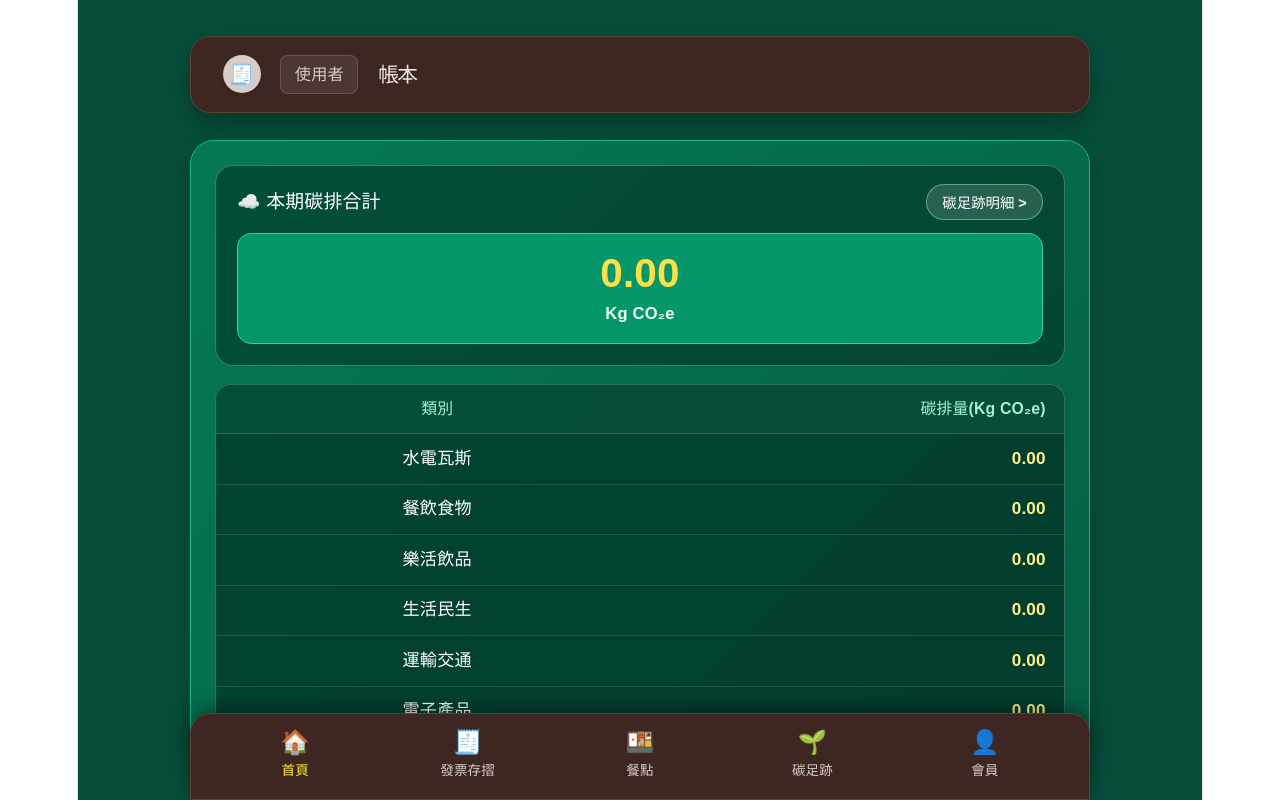
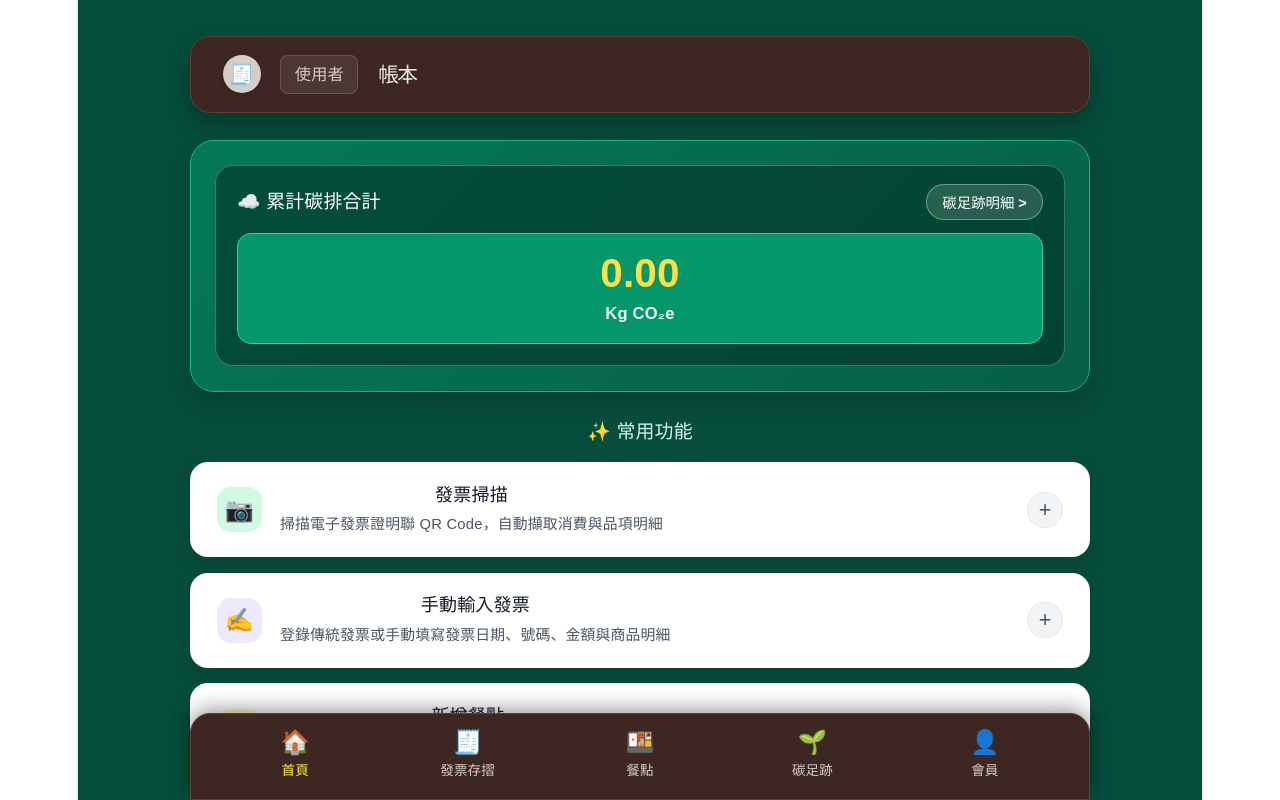
Before and after one commit to s49285373-debug/carbon-app, a Vue app: page /dashboard in a window 1280 px wide. Shown: the top 800 px of the page. Built offline with nearby package versions, Linux system fonts and the light colour scheme.

Commit message:
移除首頁類別明細表格並改為累計碳排合計

```diff
--- a/src/views/DashboardView.vue
+++ b/src/views/DashboardView.vue
@@ -20,7 +20,7 @@
         <section class="banner-card">
           <div class="carbon-summary-board">
             <div class="carbon-board-header">
-              <span>☁️ 本期碳排合計</span>
+              <span class="carbon-board-title">☁️ 累計碳排合計</span>
               <button type="button" class="banner-ledger-btn" @click="$router.push('/ledger')">
                 碳足跡明細 &gt;
               </button>
@@ -28,21 +28,6 @@
             <div class="carbon-total-box">
               <div class="carbon-total-number">{{ totalCarbonKg.toFixed(2) }}</div>
               <div class="carbon-total-unit">Kg CO₂e</div>
-            </div>
-          </div>
-
-          <div class="carbon-category-table">
-            <div class="carbon-table-head">
-              <span>類別</span>
-              <span>碳排量(Kg CO₂e)</span>
-            </div>
-            <div
-              class="carbon-table-row"
-              v-for="row in carbonCategoryRows"
-              :key="row.key"
-            >
-              <span class="carbon-cat-name">{{ row.label }}</span>
-              <span class="carbon-cat-val">{{ row.kg.toFixed(2) }}</span>
             </div>
           </div>
         </section>
@@ -2555,9 +2540,14 @@ const handleLogout = async () => {
   justify-content: space-between;
   align-items: center;
   gap: 0.5rem;
+  flex-wrap: nowrap;
+}
+
+.carbon-board-title {
   font-size: 1.05rem;
   font-weight: 800;
   color: #ffffff;
+  white-space: nowrap;
 }
 
 .banner-ledger-btn {
@@ -2570,6 +2560,7 @@ const handleLogout = async () => {
   font-weight: 700;
   cursor: pointer;
   white-space: nowrap;
+  flex-shrink: 0;
 }
 
 .banner-ledger-btn:hover {
@@ -2597,53 +2588,6 @@ const handleLogout = async () => {
   font-weight: 700;
   color: #ecfdf5;
   margin-top: 0.2rem;
-}
-
-.carbon-category-table {
-  background-color: rgba(2, 44, 34, 0.65);
-  border: 1px solid rgba(167, 243, 208, 0.28);
-  border-radius: 16px;
-  overflow: hidden;
-}
-
-.carbon-table-head {
-  display: grid;
-  grid-template-columns: 1fr 1fr;
-  background-color: rgba(6, 78, 59, 0.95);
-  color: #a7f3d0;
-  font-size: 0.88rem;
-  font-weight: 700;
-  padding: 0.6rem 1rem;
-  border-bottom: 1px solid rgba(167, 243, 208, 0.22);
-}
-
-.carbon-table-head span:last-child {
-  text-align: right;
-}
-
-.carbon-table-row {
-  display: grid;
-  grid-template-columns: 1fr 1fr;
-  align-items: center;
-  padding: 0.65rem 1rem;
-  border-bottom: 1px solid rgba(167, 243, 208, 0.14);
-  font-size: 0.95rem;
-}
-
-.carbon-table-row:last-child {
-  border-bottom: none;
-}
-
-.carbon-cat-name {
-  font-weight: 700;
-  color: #ffffff;
-}
-
-.carbon-cat-val {
-  text-align: right;
-  font-weight: 800;
-  color: #fef08a;
-  font-variant-numeric: tabular-nums;
 }
 
 .section-group {
```
